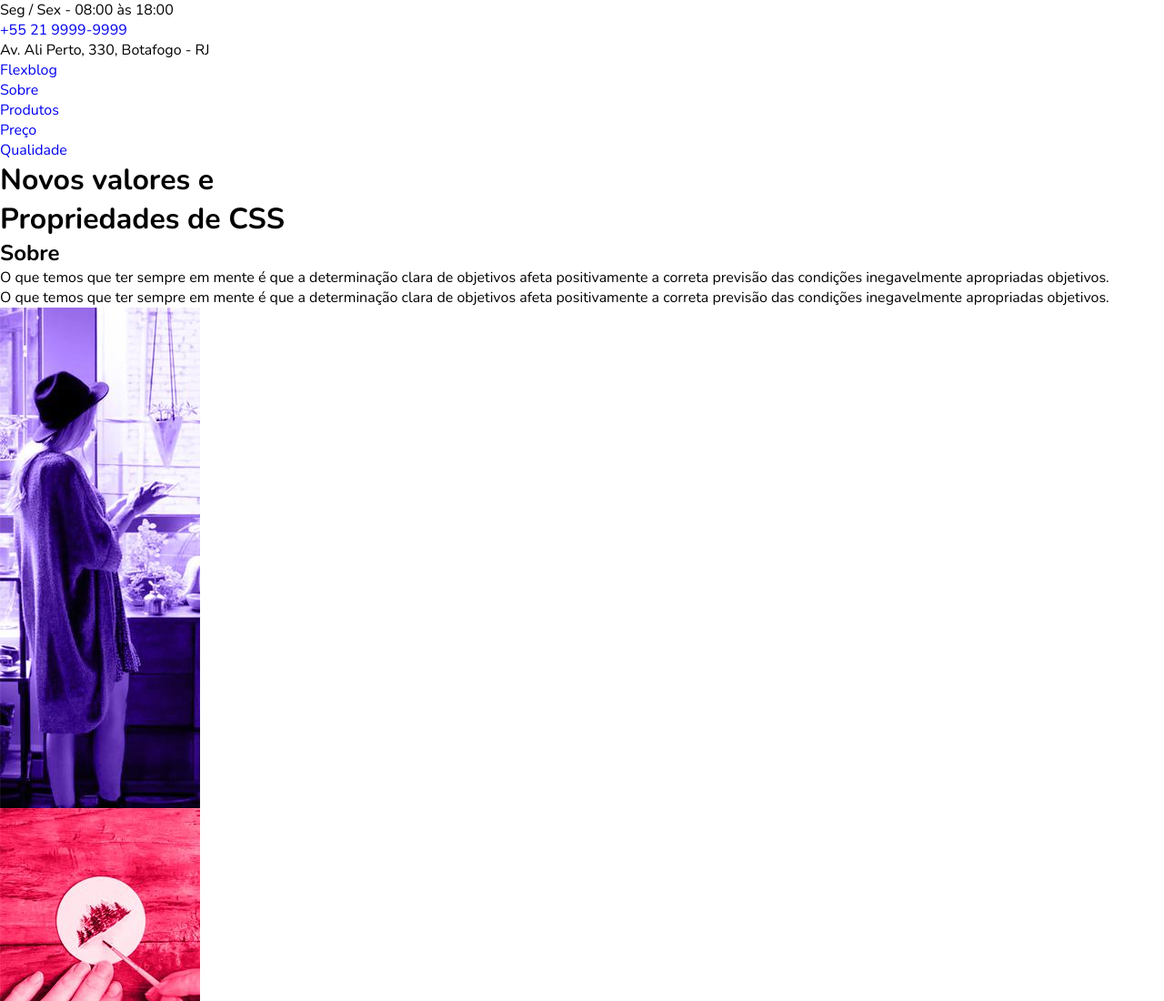
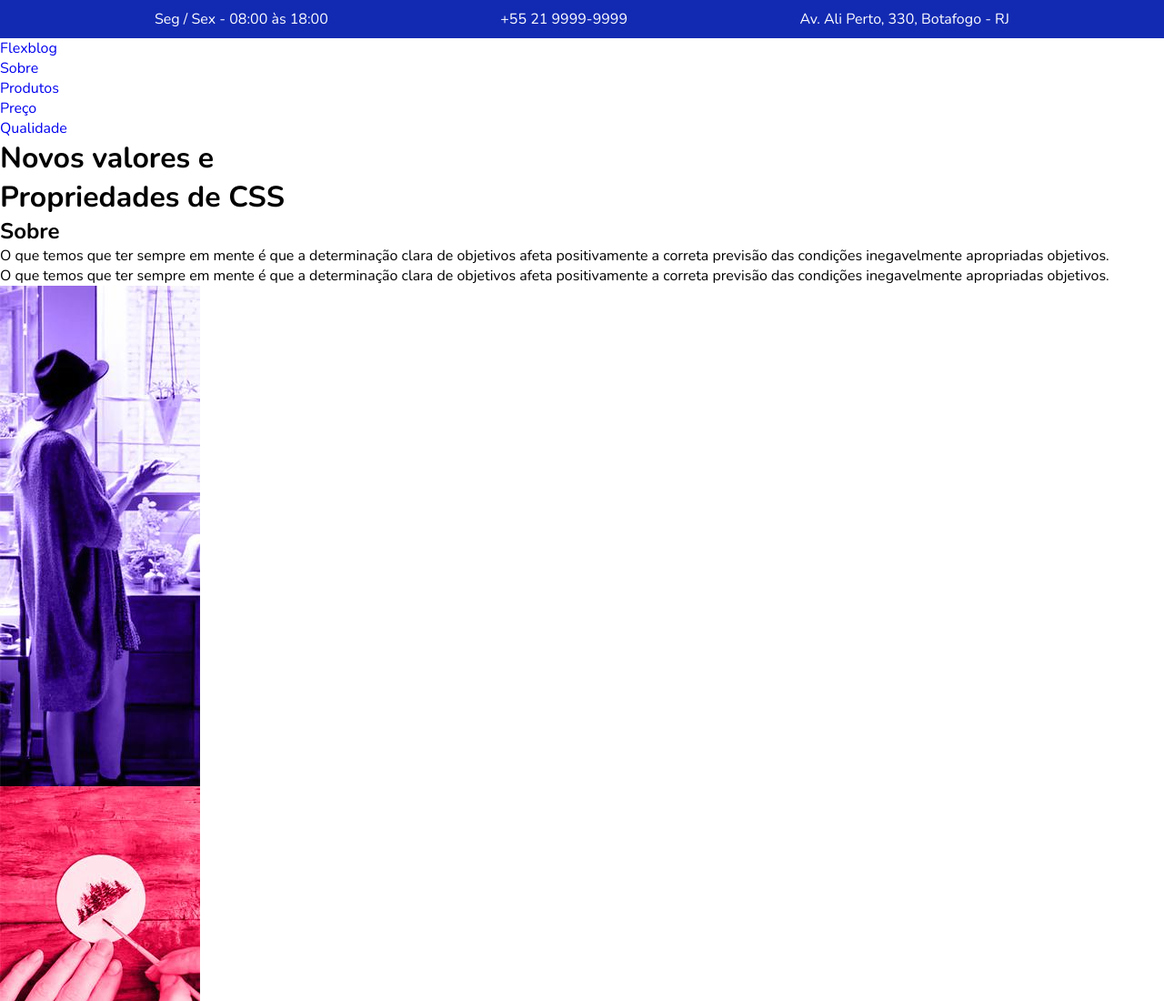
Before and after one commit to Joaosilvr/FlexBlog, a plain HTML site: page index.html in a window 1280 px wide. Shown: the top 1100 px of the page at 91% size. Drawn offline with nearby package versions, Linux system fonts and the light colour scheme.

Commit message:
superinfo

```diff
--- a/style.css
+++ b/style.css
@@ -30,3 +30,26 @@ img {
 * {
   box-sizing: border-box;
 }
+
+.superinfo-bg {
+  background: #122ab2;
+  color: white;
+}
+
+.superinfo {
+  max-width: 960px;
+  margin: 0 auto;
+  display: flex;
+  justify-content: space-between;
+  flex-wrap: wrap;
+  padding-top: 10px;
+}
+
+.superinfo p,
+.superinfo a {
+  margin: 0 10px 10px 10px;
+}
+
+.superinfo a {
+  color: white;
+}
```
